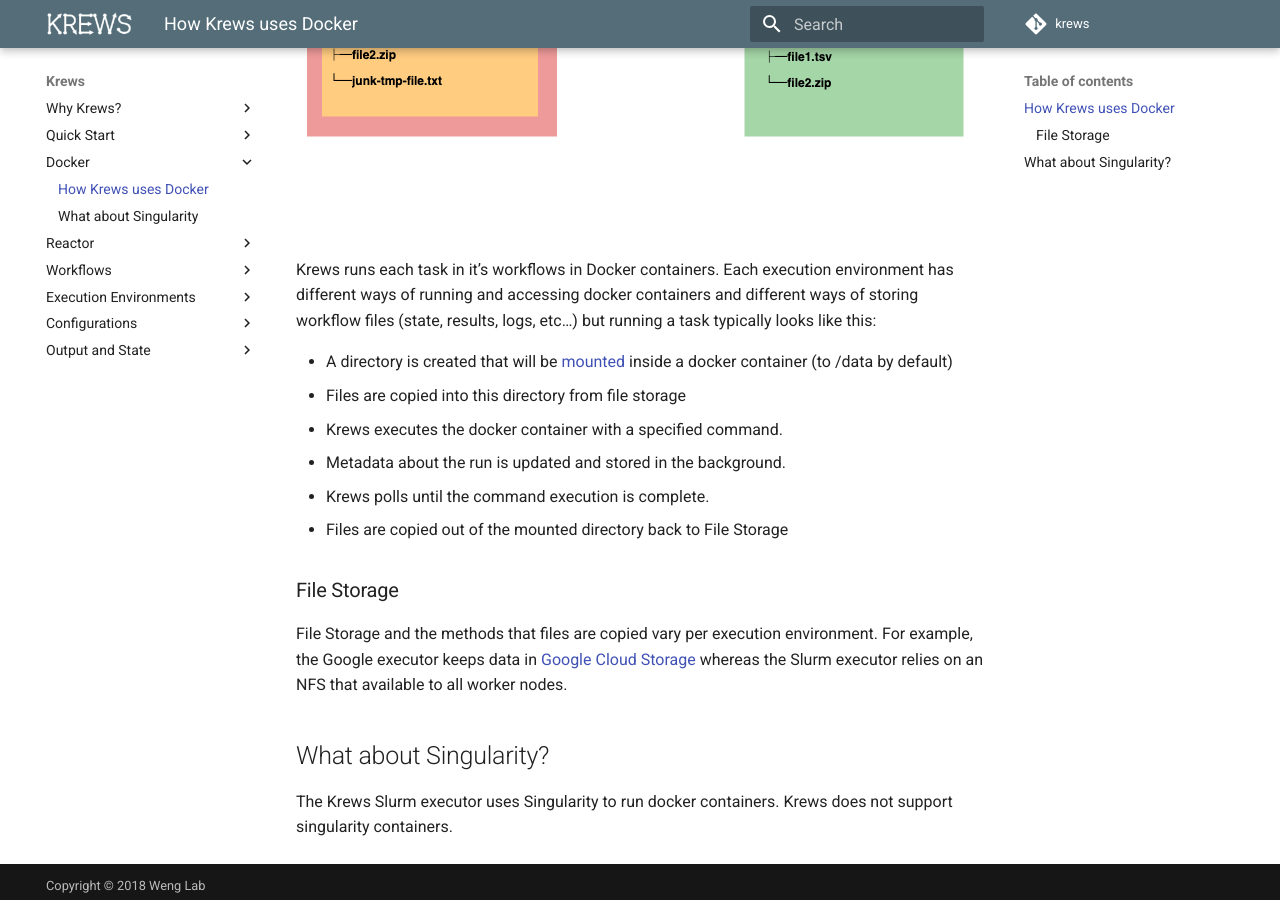
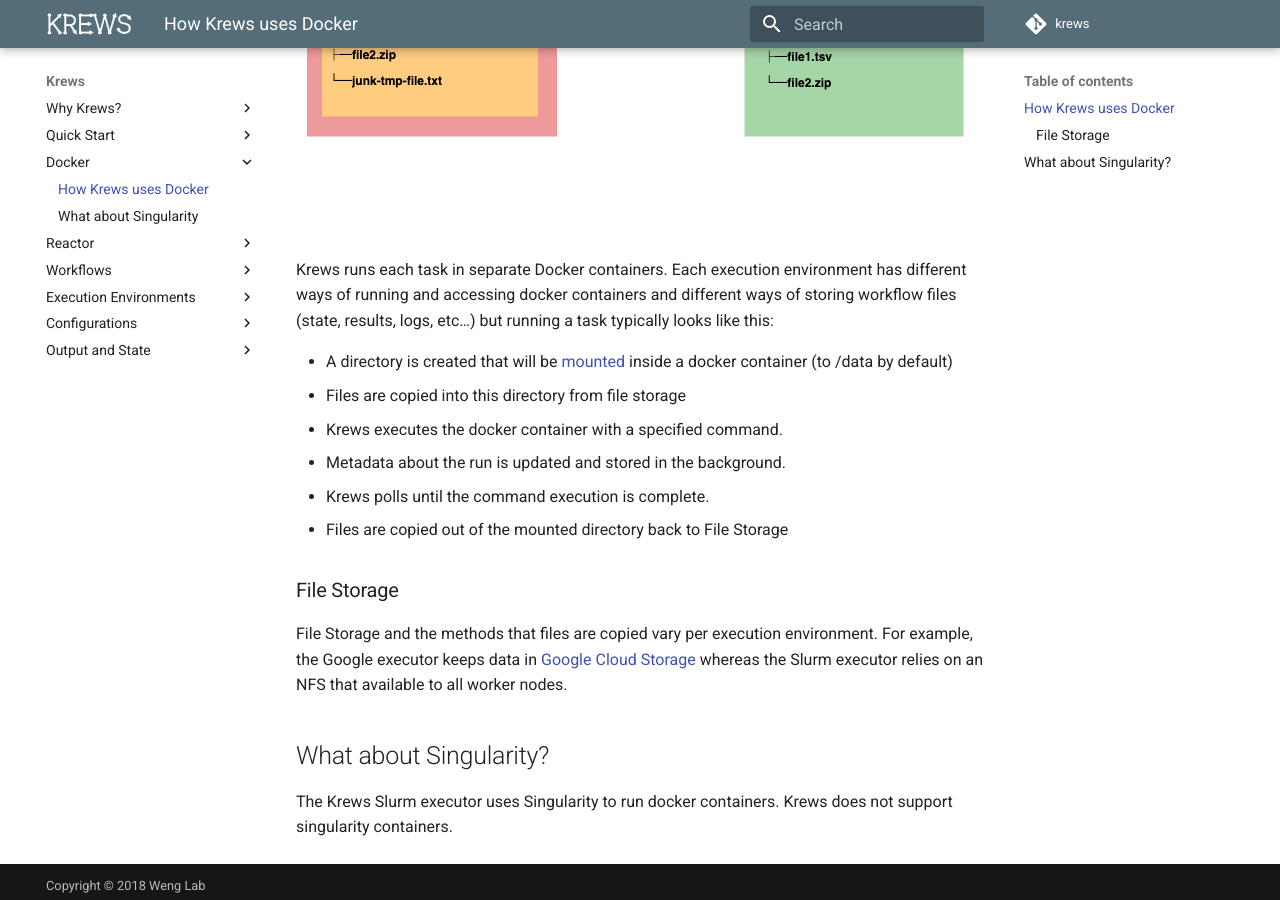
Before and after one commit to weng-lab/krews, an MkDocs documentation site: the page built from docs/docker.md, in a window 1280 px wide and 900 px high, scrolled down 677 px. Built offline with MkDocs 1.6.1 and Material for MkDocs 9.7.7, drawn with Linux system fonts in a browser that asks for light colours; comment, search, counter and statistics services are not loaded.

Commit message:
Wording tweak

```diff
--- a/docs/docker.md
+++ b/docs/docker.md
@@ -12,7 +12,7 @@
     <img src="../img/krews_docker.png" />
 </div>
 
-Krews runs each task in it's workflows in Docker containers. Each execution environment has different ways of
+Krews runs each task in separate Docker containers. Each execution environment has different ways of
 running and accessing docker containers and different ways of storing workflow files (state, results, logs, etc...)
 but running a task typically looks like this:
 
```
